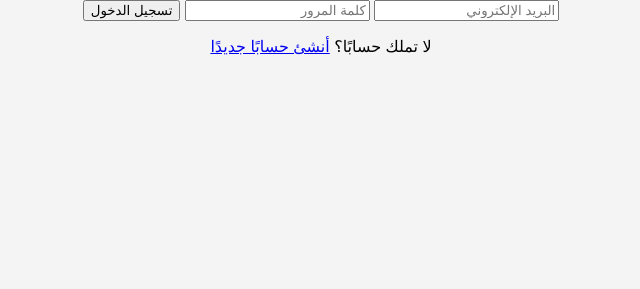
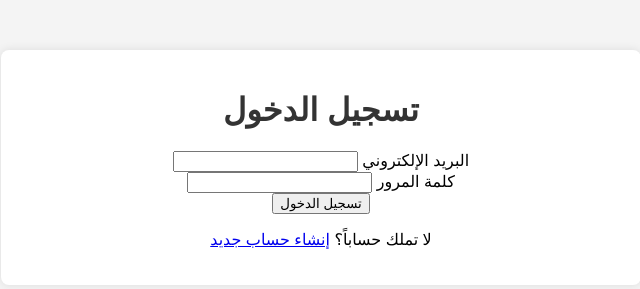
Before and after one commit to nigfuhjfxtg/Test-Project-1, a website: page public/login.html in a window 1280 px wide. Shown: the whole page, without its empty margins (319-959 px from the left). Drawn offline with Linux system fonts and the light colour scheme.

Commit message:
Update login.html

```diff
--- a/public/login.html
+++ b/public/login.html
@@ -4,23 +4,28 @@
   <meta charset="UTF-8">
   <meta name="viewport" content="width=device-width, initial-scale=1.0">
   <title>تسجيل الدخول</title>
+  <!-- استدعاء ملف style.css من جذر مجلد public -->
   <link rel="stylesheet" href="/style.css">
 </head>
 <body>
-    <!-- محتوى الصفحة هنا -->
-    <div class="login-container">
+  <div class="container">
+    <h1>تسجيل الدخول</h1>
     <form id="loginForm">
-            <input type="email" id="email" placeholder="البريد الإلكتروني">
-            <input type="password" id="password" placeholder="كلمة المرور">
+      <div class="input-group">
+        <label for="email">البريد الإلكتروني</label>
+        <input type="email" id="email" name="email" required>
+      </div>
+      <div class="input-group">
+        <label for="password">كلمة المرور</label>
+        <input type="password" id="password" name="password" required>
+      </div>
       <button type="submit">تسجيل الدخول</button>
     </form>
-        <!-- داخل قسم النموذج -->
-<p class="auth-link">
-    لا تملك حسابًا؟ <a href="/signup.html">أنشئ حسابًا جديدًا</a>
+
+    <p>
+      لا تملك حساباً؟
+      <a href="signup.html">إنشاء حساب جديد</a>
     </p>
   </div>
-
-    <!-- أضف هذا السطر هنا قبل نهاية وسم body -->
-    <script src="/script.js"></script>
 </body>
 </html>
```
Lines whose indentation alone changed are shown as unchanged.
